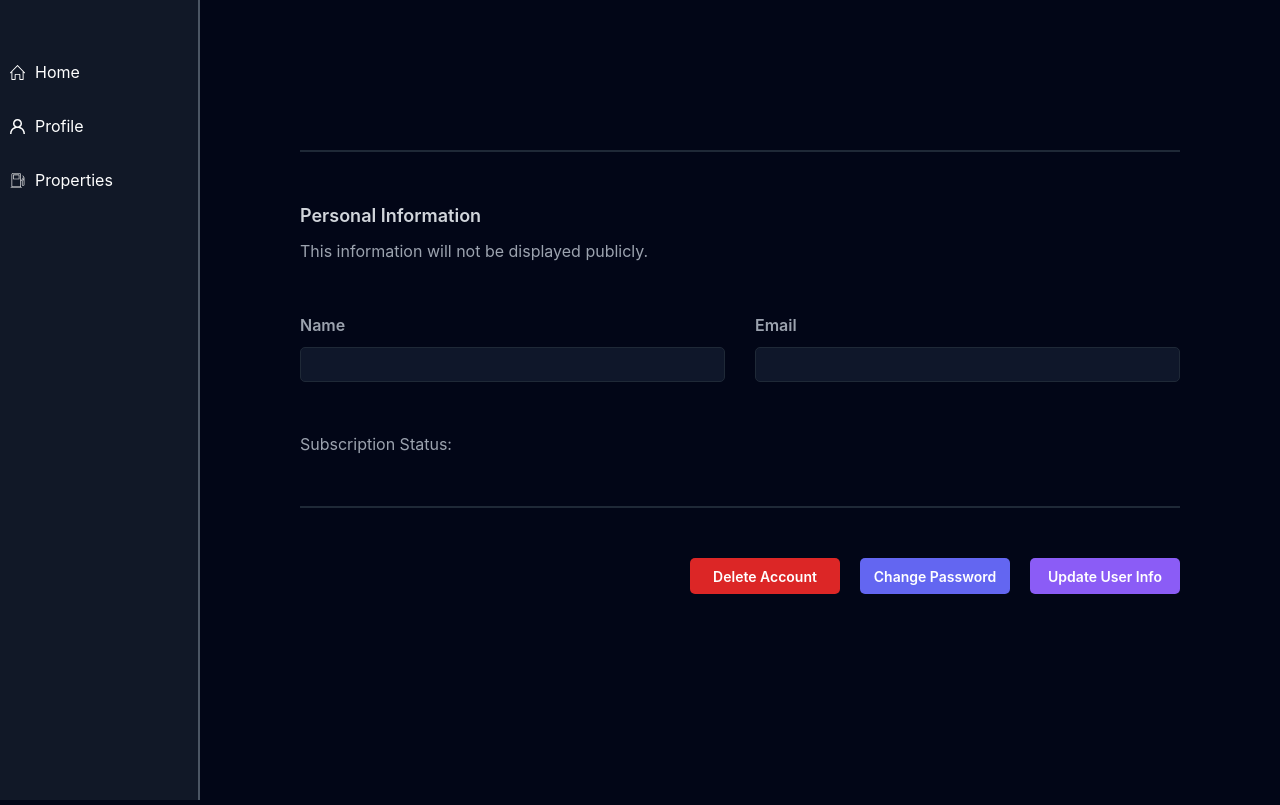
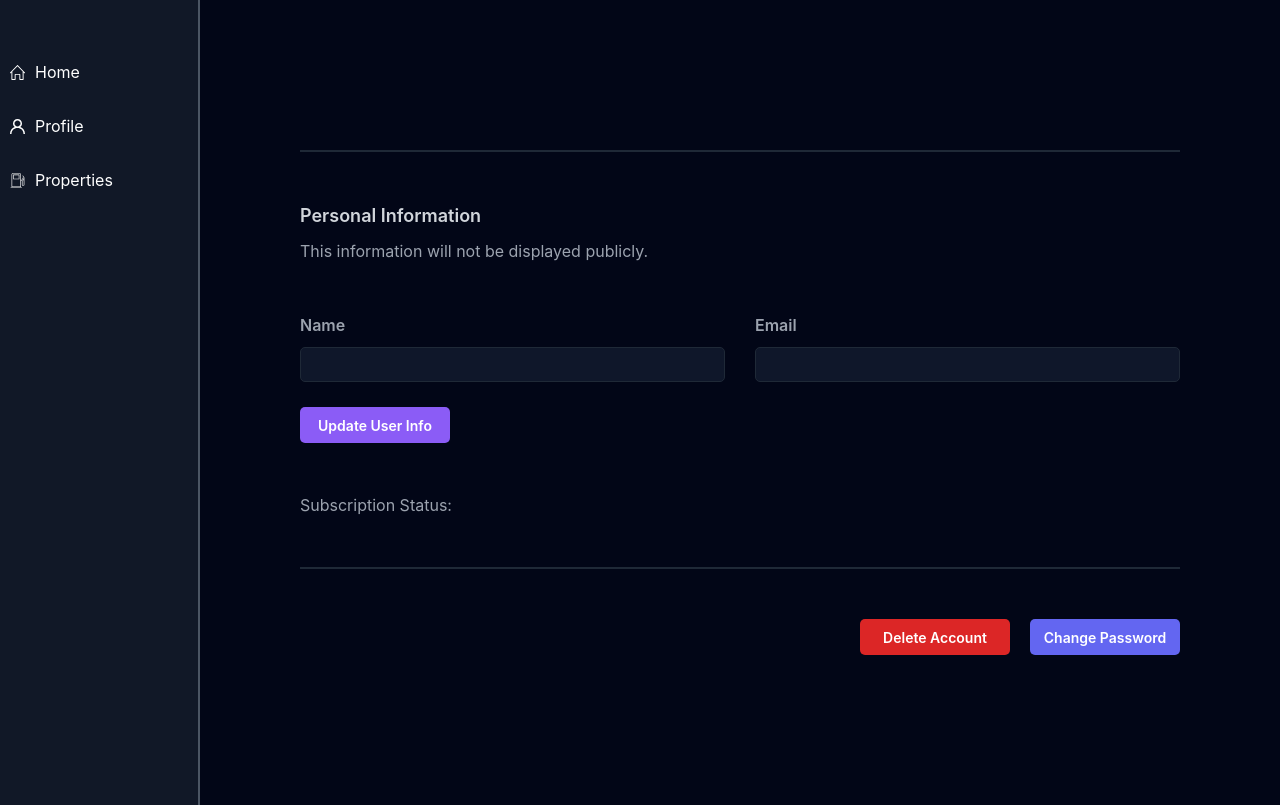
Before and after one commit to asingh714/FuelDash, a React (Vite) app in the folder client/: page /profile in a window 1280 px wide. Built offline with nearby package versions, Linux system fonts and the light colour scheme; no server answers.

Commit message:
update user info button styled

```diff
--- a/client/src/Components/Modal/Modal.jsx
+++ b/client/src/Components/Modal/Modal.jsx
@@ -4,7 +4,7 @@ import "./Modal.scss";
 
 const Modal = ({ type, onClose }) => {
   return (
-    <div className="modal-overlay">
+    <div className="modal-overlay" onClick={onClose}>
       <div className="modal-container">
         {type === "password" && (
           <form action="">
--- a/client/src/Components/Modal/Modal.scss
+++ b/client/src/Components/Modal/Modal.scss
@@ -45,6 +45,7 @@
     }
 
     .modal-button-container {
+      margin-top: 2rem;
       display: flex;
       justify-content: flex-end;
       gap: 2rem;
--- a/client/src/Pages/Profile/Profile.jsx
+++ b/client/src/Pages/Profile/Profile.jsx
@@ -10,20 +10,21 @@ const Profile = () => {
   const [isPasswordModalOpen, setPasswordModalOpen] = useState(false);
   const [isDeleteModalOpen, setDeleteModalOpen] = useState(false);
   const [modalType, setModalType] = useState(null);
+  const [formData, setFormData] = useState({
+    name: "",
+    email: "",
+  });
 
   const { loading, error, data } = useQuery([], async () => {
     const response = await newRequest.get(`/user`);
     if (!response.data) {
       throw new Error("No profile returned");
     }
-    console.log(response.data);
+    setFormData({
+      name: response.data.name,
+      email: response.data.email,
+    });
     return response.data;
-  });
-
-  // State for form inputs
-  const [formData, setFormData] = useState({
-    name: data?.name,
-    email: data?.email,
   });
 
   const handleChange = (e) => {
@@ -71,6 +72,14 @@ const Profile = () => {
             />
           </div>
         </div>
+        <button
+          className="button update-button"
+          disabled={
+            formData.name === data?.name && formData.email === data?.email
+          }
+        >
+          Update User Info
+        </button>
         <span>Subscription Status: {data?.subscriptionStatus}</span>
         <hr />
         <div className="button-container">
@@ -92,14 +101,6 @@ const Profile = () => {
           >
             Change Password
           </div>
-          <div
-            className="button update-button"
-            disabled={
-              formData.name === data?.name && formData.email === data?.email
-            }
-          >
-            Update User Info
-          </div>
         </div>
         {data?.subscriptionStatus === "Free" && <button>Subscribe</button>}
       </div>
--- a/client/src/Pages/Profile/Profile.scss
+++ b/client/src/Pages/Profile/Profile.scss
@@ -22,12 +22,13 @@
     }
     span {
       color: $gray-400;
+      display: block;
     }
 
     .input-container {
       display: flex;
       gap: 3rem;
-      margin: 5rem 0;
+      margin: 5rem 0 2.5rem 0;
       .input-group {
         width: 100%;
 
@@ -50,6 +51,28 @@
         }
       }
     }
+
+    .button {
+      width: 15rem;
+      padding: 0.75rem 0rem;
+      border-radius: 5px;
+      font-size: 1.4rem;
+      cursor: pointer;
+      font-weight: 600;
+      color: #fff;
+      border: 0;
+      text-align: center;
+      margin-bottom: 5rem;
+    }
+    .update-button:disabled {
+      background-color: grey;
+      cursor: not-allowed;
+    }
+
+    .update-button:not(:disabled) {
+      background-color: $violet-500;
+    }
+
     .button-container {
       display: flex;
       justify-content: flex-end;
@@ -64,10 +87,6 @@
         color: #fff;
         border: 0;
         text-align: center;
-
-        &:disabled {
-          background-color: #666;
-        }
       }
 
       .pw-button {
@@ -76,7 +95,13 @@
       .delete-button {
         background-color: $red-600;
       }
-      .update-button {
+
+      .update-button:disabled {
+        background-color: grey;
+        cursor: not-allowed;
+      }
+
+      .update-button:not(:disabled) {
         background-color: $violet-500;
       }
     }
```
